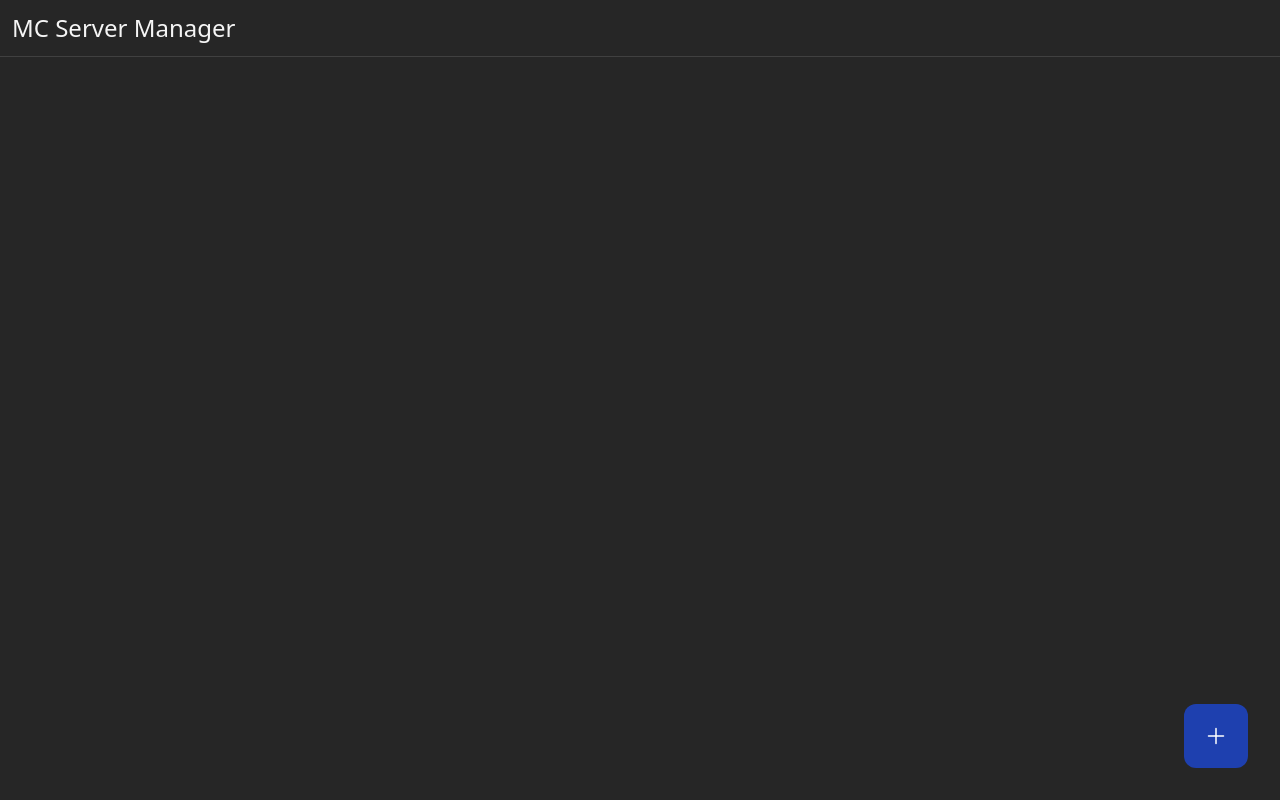
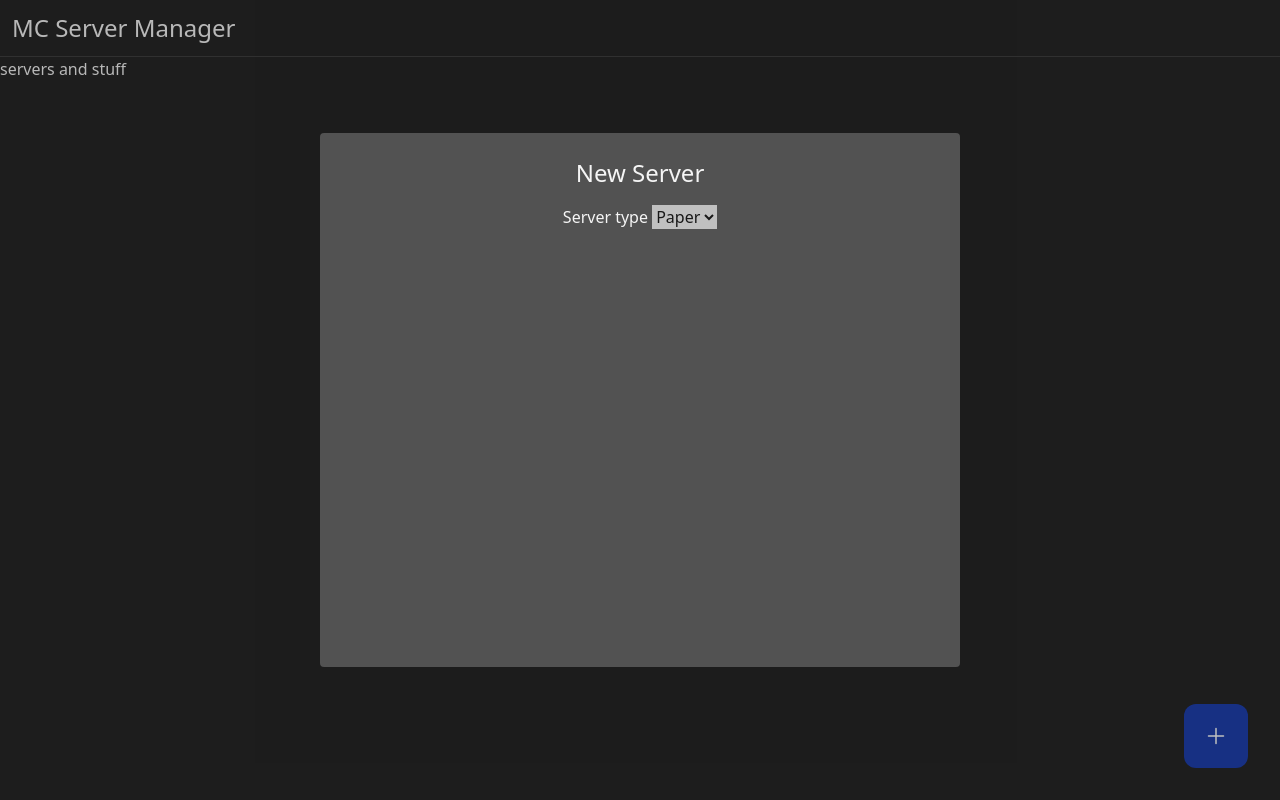
Before and after one commit to Rayn322/ServerManager, a SvelteKit app: page / in a window 1280 px wide. Both pictures are taken after a click on the button 1216 px from the left and 736 px from the top of the page. Built offline with nearby package versions, Linux system fonts and the light colour scheme.

Commit message:
Add server modal

```diff
--- /dev/null
+++ b/src/lib/AddServer.svelte
@@ -0,0 +1,36 @@
+<script lang="ts">
+	export let open;
+
+	const onKeyDown = (e: KeyboardEvent) => {
+		console.log(e.key);
+		if (e.key === 'Escape') {
+			open = false;
+		}
+	};
+</script>
+
+<svelte:window on:keydown={(e) => onKeyDown(e)} />
+
+<!-- ignoring since we have the event on the window but this probably isn't the best -->
+<!-- svelte-ignore a11y-click-events-have-key-events -->
+<div
+	on:click|self={() => (open = false)}
+	class="fixed top-0 left-0 z-10 flex h-full w-full items-center justify-center bg-black bg-opacity-25"
+>
+	<div class="flex h-2/3 w-1/2 flex-col items-center gap-4 rounded bg-neutral-600 p-6">
+		<h2 class="text-2xl">New Server</h2>
+		<form>
+			<div>
+				<label for="server-type">Server type</label>
+				<select
+					class="text-black"
+					id="server-type"
+					title="Paper is the only supported option"
+					disabled
+				>
+					<option value="1">Paper</option>
+				</select>
+			</div>
+		</form>
+	</div>
+</div>
--- a/src/routes/+page.svelte
+++ b/src/routes/+page.svelte
@@ -1,5 +1,17 @@
+<script lang="ts">
+	import AddServer from '$lib/AddServer.svelte';
+	let open = false;
+</script>
+
+<p>servers and stuff</p>
+
+{#if open}
+	<AddServer bind:open />
+{/if}
+
 <div class="fixed bottom-8 right-8">
 	<button
+		on:click={() => (open = true)}
 		class="flex h-16 w-16 items-center justify-center rounded-xl bg-blue-800 text-4xl hover:bg-blue-700"
 	>
 		<svg
```
